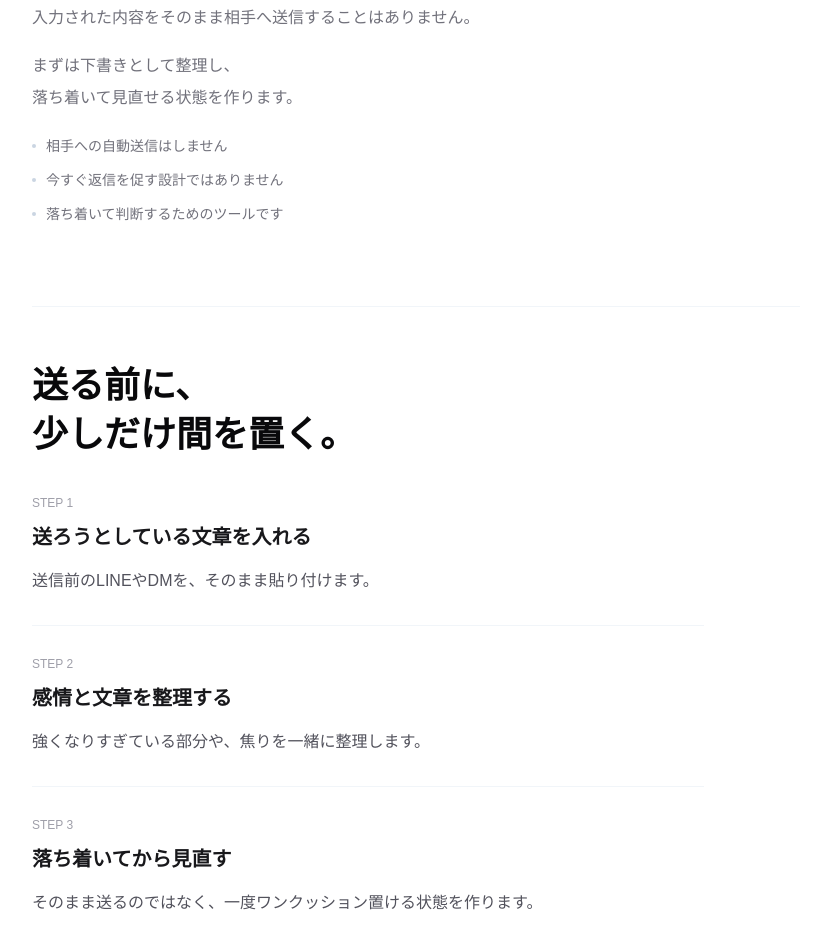
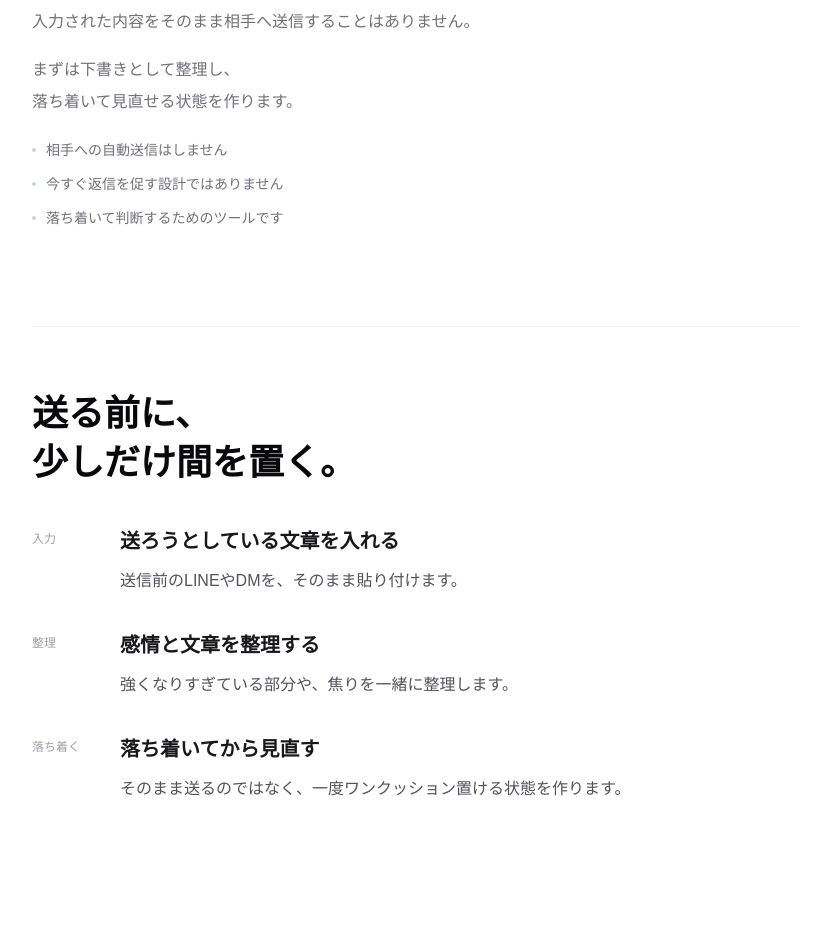
Before and after one commit to KOMAPPY-MG/ReplyMate, a Next.js app: page / in a window 1280 px wide. Shown: the part 1663-2612 px from the top of the page, without its empty margins (224-1055 px from the left). After the commit the page ends 2564 px from the top, so only its background shows below. Built offline with nearby package versions, Linux system fonts and the light colour scheme.

Commit message:
LPの感情導線を調整

```diff
--- a/src/app/page.tsx
+++ b/src/app/page.tsx
@@ -27,17 +27,17 @@ const safetyItems = [
 
 const howItWorksItems = [
   {
-    step: "STEP 1",
+    phase: "入力",
     title: "送ろうとしている文章を入れる",
     description: "送信前のLINEやDMを、そのまま貼り付けます。",
   },
   {
-    step: "STEP 2",
+    phase: "整理",
     title: "感情と文章を整理する",
     description: "強くなりすぎている部分や、焦りを一緒に整理します。",
   },
   {
-    step: "STEP 3",
+    phase: "落ち着く",
     title: "落ち着いてから見直す",
     description:
       "そのまま送るのではなく、一度ワンクッション置ける状態を作ります。",
@@ -72,8 +72,8 @@ export default function Home() {
             >
               一度整理してみる
             </a>
-            <p className="text-sm leading-6 text-zinc-500">
-              登録無料。公開時に優先案内します。
+            <p className="max-w-xs text-sm leading-6 text-zinc-500">
+              ここで入力した内容が、そのまま相手へ送信されることはありません。
             </p>
           </div>
         </div>
@@ -194,7 +194,7 @@ export default function Home() {
             すぐ送る前のワンクッションを置けるようにします。
           </p>
 
-          <div className="mt-12 max-w-2xl border-t border-slate-100 pt-8 sm:mt-14 sm:pt-9">
+          <div className="mt-14 max-w-2xl border-t border-slate-100/80 pt-7 sm:mt-16 sm:pt-8">
             <h2 className="text-balance text-lg font-semibold leading-7 text-zinc-900 sm:text-xl sm:leading-8">
               <span className="block">送信される前に、</span>
               <span className="mt-1 block">一度整理します。</span>
@@ -225,8 +225,8 @@ export default function Home() {
         </div>
       </section>
 
-      <section className="px-5 pb-20 sm:px-8 sm:pb-24 lg:px-10">
-        <div className="mx-auto w-full max-w-3xl border-t border-slate-100 pt-12 sm:pt-14">
+      <section className="px-5 pb-20 pt-2 sm:px-8 sm:pb-24 sm:pt-4 lg:px-10">
+        <div className="mx-auto w-full max-w-3xl border-t border-slate-100 pt-14 sm:pt-16">
           <div className="max-w-2xl">
             <h2 className="text-balance text-3xl font-semibold leading-tight text-zinc-950 sm:text-4xl">
               <span className="block">送る前に、</span>
@@ -234,25 +234,20 @@ export default function Home() {
             </h2>
           </div>
 
-          <div className="mt-9 max-w-2xl">
-            {howItWorksItems.map((item, index) => (
-              <div
-                key={item.step}
-                className={
-                  index === 0
-                    ? "pb-7"
-                    : "border-t border-slate-100 py-7"
-                }
-              >
-                <p className="text-xs font-medium leading-5 text-zinc-400">
-                  {item.step}
+          <div className="mt-9 max-w-2xl space-y-8 sm:mt-10">
+            {howItWorksItems.map((item) => (
+              <div key={item.phase} className="grid grid-cols-[4.5rem_1fr] gap-4">
+                <p className="pt-1 text-xs font-medium leading-5 text-zinc-400">
+                  {item.phase}
                 </p>
-                <h3 className="mt-2 text-lg font-semibold leading-7 text-zinc-900 sm:text-xl sm:leading-8">
-                  {item.title}
-                </h3>
-                <p className="mt-3 text-pretty text-sm leading-7 text-zinc-600 sm:text-base sm:leading-8">
-                  {item.description}
-                </p>
+                <div>
+                  <h3 className="text-lg font-semibold leading-7 text-zinc-900 sm:text-xl sm:leading-8">
+                    {item.title}
+                  </h3>
+                  <p className="mt-2 text-pretty text-sm leading-7 text-zinc-600 sm:text-base sm:leading-8">
+                    {item.description}
+                  </p>
+                </div>
               </div>
             ))}
           </div>
```
